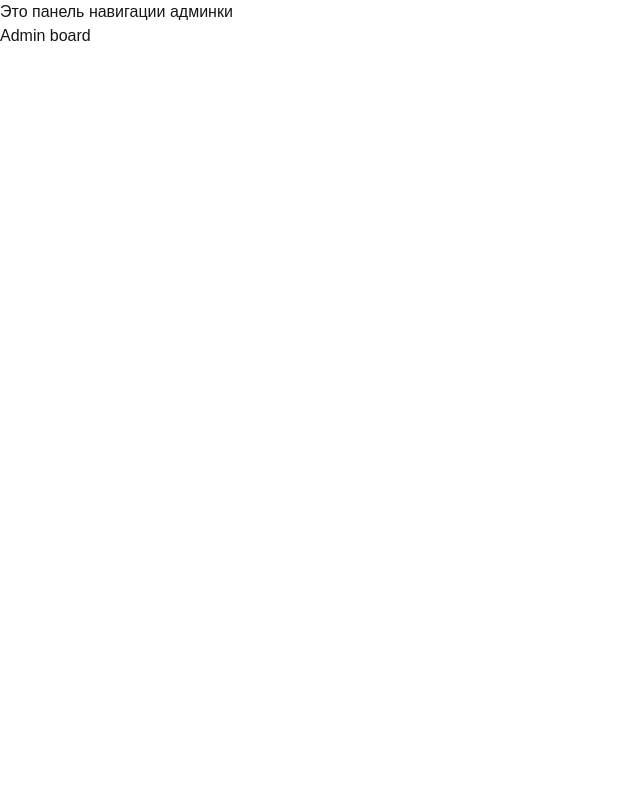
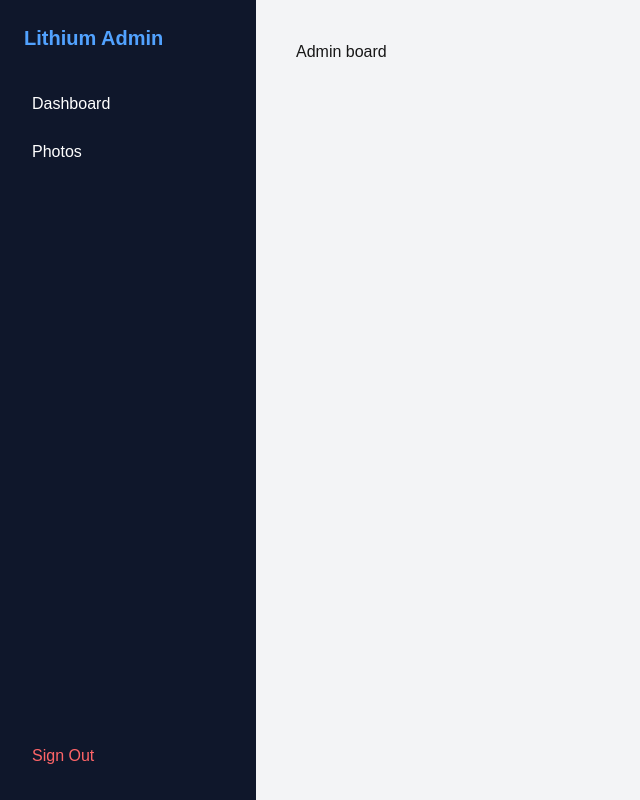
Before and after one commit to VadymByi/lithium-photo-site, a Next.js app: page /admin in a window 1280 px wide. Shown: the whole page, without its empty margins (0-640 px from the left). Built offline with nearby package versions, Linux system fonts and the light colour scheme.

Commit message:
feat(admin): implement global admin layout and logout functionality

```diff
--- /dev/null
+++ b/src/app/(admin)/admin/actions.ts
@@ -0,0 +1,7 @@
+'use server';
+
+import { signOut } from '@/lib/auth';
+
+export async function logoutAction() {
+  await signOut({ redirectTo: '/' });
+}
--- a/src/app/(admin)/layout.tsx
+++ b/src/app/(admin)/layout.tsx
@@ -1,12 +1,37 @@
+import { logoutAction } from './admin/actions';
+
 export default function AdminLayout({
   children,
 }: {
   children: React.ReactNode;
 }) {
   return (
-    <div className="admin-container">
-      <nav>Это панель навигации админки</nav>
-      <main>{children}</main>
+    <div className="flex min-h-screen bg-gray-100">
+      {/*Sidebar*/}
+      <aside className="w-64 bg-slate-900 text-white p-6 flex flex-col">
+        <h2 className="text-xl font-bold mb-8 text-blue-400">Lithium Admin</h2>
+        <nav className="flex-1 space-y-2">
+          <a href="/admin" className="block p-2 hover:bg-slate-800 rounded">
+            Dashboard
+          </a>
+          <a
+            href="/admin/photos"
+            className="block p-2 hover:bg-slate-800 rounded"
+          >
+            Photos
+          </a>
+        </nav>
+        <form action={logoutAction}>
+          <button
+            type="submit"
+            className="w-full text-left p-2 hover:bg-red-900/50 text-red-400 transition-colors rounded"
+          >
+            Sign Out
+          </button>
+        </form>
+      </aside>
+
+      <main className="flex-1 p-10">{children}</main>
     </div>
   );
 }
```
